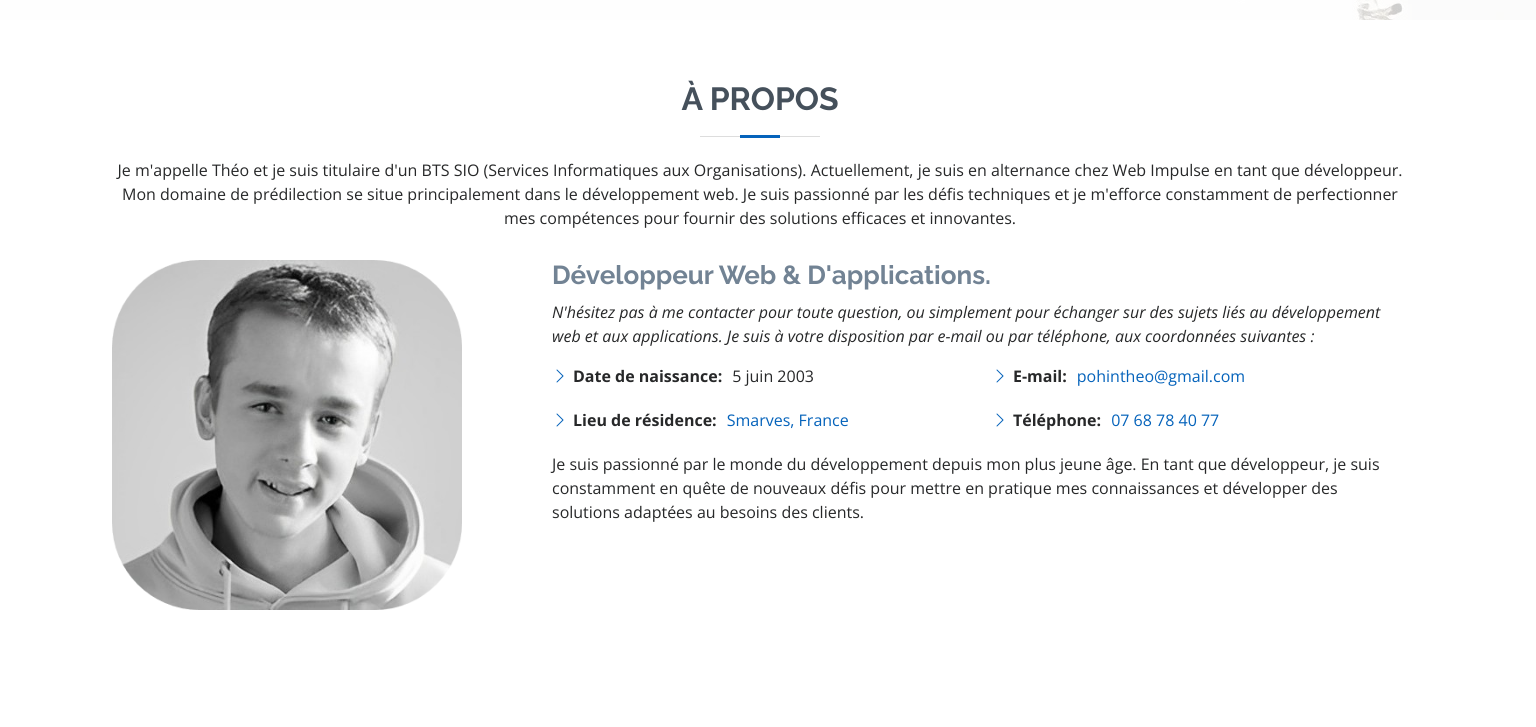
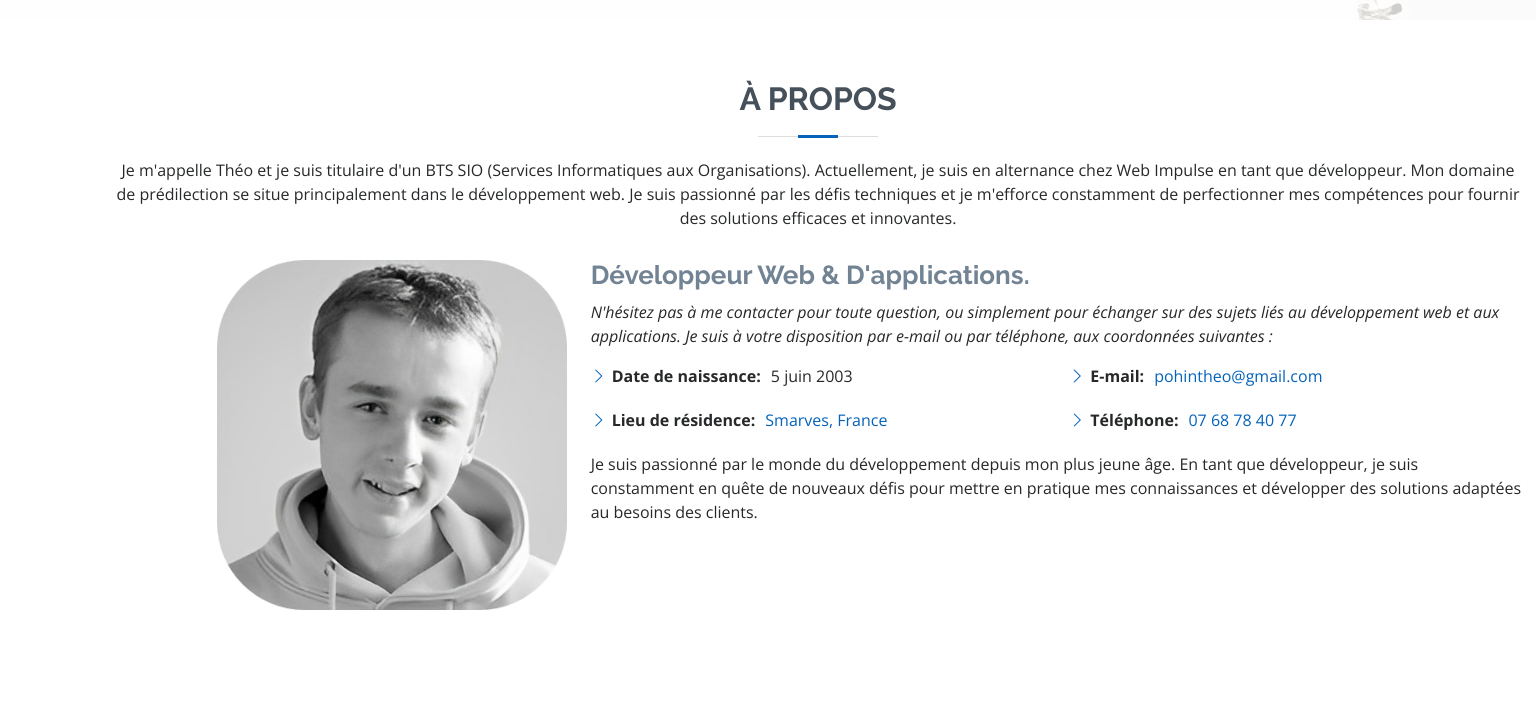
Before and after one commit to amounille/portfolioTheo2024, a plain HTML site: page index.html in a window 1536 px wide. Shown: the part 780-1507 px from the top of the page. Drawn offline with nearby package versions, Linux system fonts and the light colour scheme.

Commit message:
fix responsive grand ecran

```diff
--- a/assets/scss/style.scss
+++ b/assets/scss/style.scss
@@ -1257,3 +1257,16 @@ section {
 		}
 	}
 }
+
+@media (min-width: 1445px) {
+	.container {
+		max-width: 100%;
+	}
+	.imagetheo{
+		display: flex;
+		justify-content: end;
+	}
+	.cvTheo{
+		margin-left: 13%;
+	}
+}
--- a/index.html
+++ b/index.html
@@ -121,7 +121,7 @@
           </div>
 
           <div class="row">
-            <div class="col-lg-4">
+            <div class="col-lg-4 imagetheo">
               <img src="assets/img/theoimg.webp" width="350" height="350" class="img-fluid" alt="" />
             </div>
             <div class="col-lg-8 pt-4 pt-lg-0 content">
@@ -269,7 +269,7 @@
             <h2>Curriculum vitæ</h2>
           </div>
 
-          <div class="row">
+          <div class="row cvTheo">
             <div class="col-lg-6">
               <h3 class="resume-title">PROFIL PERSONNEL</h3>
               <div class="resume-item pb-0">
```
Also changed, not shown: assets/scss/dist/style.css.
